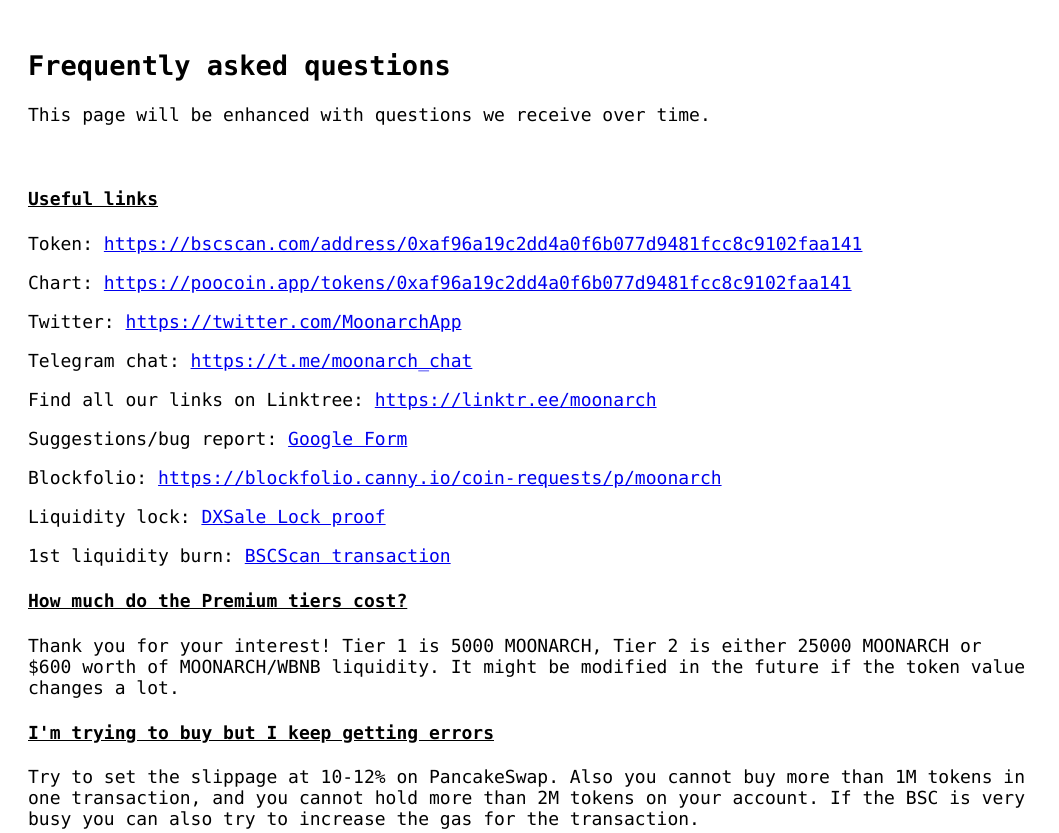
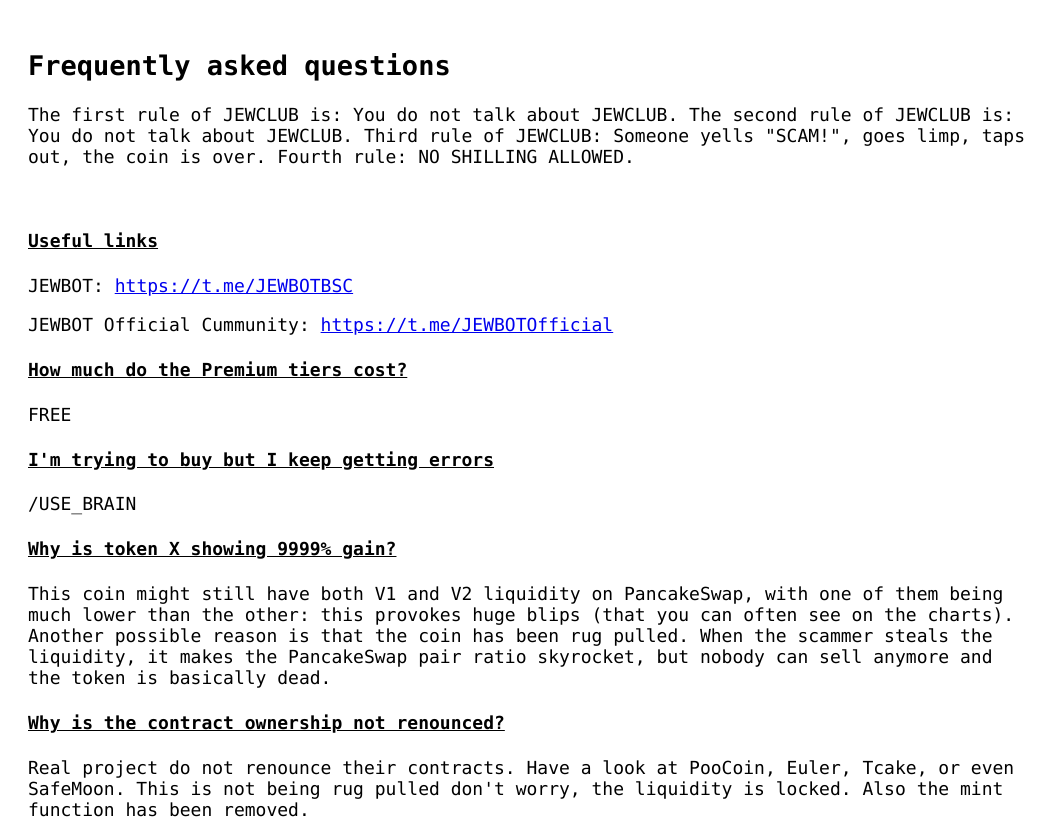
Before and after one commit to zzxcvy/zzxcvy.github.io, a plain HTML site: page faq.html in a window 1280 px wide. Shown: the top 833 px of the page, without its empty margins (0-1059 px from the left). Drawn offline with Linux system fonts and the light colour scheme.

Commit message:
Add files via upload

```diff
--- a/faq.html
+++ b/faq.html
@@ -19,22 +19,16 @@
   </head>
   <body style="background-color: rgb(255, 255, 255); color: #000000; font-size: 18px; font-family: Consolas; width: 1000px; padding-left: 20px; padding-top: 20px;">
     <h2>Frequently asked questions</h2>
-    <p>This page will be enhanced with questions we receive over time.</p>
+    <p>The first rule of JEWCLUB is: You do not talk about JEWCLUB. The second rule of JEWCLUB is: You do not talk about JEWCLUB. Third rule of JEWCLUB: Someone yells "SCAM!", goes limp, taps out, the coin is over. Fourth rule: NO SHILLING ALLOWED.</p>
     <br>
     <h4><u>Useful links</u></h4>
-    <p>Token: <a href="https://bscscan.com/address/0xaf96a19c2dd4a0f6b077d9481fcc8c9102faa141" target="_blank">https://bscscan.com/address/0xaf96a19c2dd4a0f6b077d9481fcc8c9102faa141</a></p>
-    <p>Chart: <a href="https://poocoin.app/tokens/0xaf96a19c2dd4a0f6b077d9481fcc8c9102faa141" target="_blank">https://poocoin.app/tokens/0xaf96a19c2dd4a0f6b077d9481fcc8c9102faa141</a></p>
-    <p>Twitter: <a href="https://twitter.com/MoonarchApp" target="_blank">https://twitter.com/MoonarchApp</a></p>
-    <p>Telegram chat: <a href="https://t.me/moonarch_chat" target="_blank">https://t.me/moonarch_chat</a></p>
-    <p>Find all our links on Linktree: <a href="https://linktr.ee/moonarch" target="_blank">https://linktr.ee/moonarch</a></p>
-    <p>Suggestions/bug report: <a href="https://docs.google.com/forms/d/e/1FAIpQLSdZ27dLa6IsR-ECQu4223tNkcBdy-I5gV8pTjEoa3oSKItjZA/viewform">Google Form</a></p>
-    <p>Blockfolio: <a href="https://blockfolio.canny.io/coin-requests/p/moonarch" target="_blank">https://blockfolio.canny.io/coin-requests/p/moonarch</a></p>
-    <p>Liquidity lock: <a href="https://dxsale.app/app/pages/dxlockview?id=0&amp;add=0x42842C35329e504141e482cD0e30884fc5616AAc&amp;type=lplock&amp;chain=BSC" target="_blank">DXSale Lock proof</a></p>
-    <p>1st liquidity burn: <a href="https://bscscan.com/tx/0xc69f4e76e216982e1079d2f959d9e8b275a9ee1e4dc6840533e5d9bed332bce1" target="_blank">BSCScan transaction</a></p>
+    <p>JEWBOT: <a href="https://t.me/JEWBOTBSC" target="_blank">https://t.me/JEWBOTBSC</a></p>
+    <p>JEWBOT Official Cummunity: <a href="https://t.me/JEWBOTOfficial" target="_blank">https://t.me/JEWBOTOfficial</a></p>
+
     <h4><u>How much do the Premium tiers cost?</u></h4>
-    <p>Thank you for your interest! Tier 1 is 5000 MOONARCH, Tier 2 is either 25000 MOONARCH or $600 worth of MOONARCH/WBNB liquidity. It might be modified in the future if the token value changes a lot.</p>
+    <p>FREE</p>
     <h4><u>I'm trying to buy but I keep getting errors</u></h4>
-    <p>Try to set the slippage at 10-12% on PancakeSwap. Also you cannot buy more than 1M tokens in one transaction, and you cannot hold more than 2M tokens on your account. If the BSC is very busy you can also try to increase the gas for the transaction.</p>
+    <p>/USE_BRAIN</p>
     <h4><u>Why is token X showing 9999% gain?</u></h4>
     <p>This coin might still have both V1 and V2 liquidity on PancakeSwap, with one of them being much lower than the other: this provokes huge blips (that you can often see on the charts). Another possible reason is that the coin has been rug pulled. When the scammer steals the liquidity, it makes the PancakeSwap pair ratio skyrocket, but nobody can sell anymore and the token is basically dead.</p>
     <h4><u>Why is the contract ownership not renounced?</u></h4>
@@ -48,7 +42,7 @@
     <h4><u>Why are the marketcaps sometimes different than on PooCoin?</u></h4>
     <p>This is because PooCoin substracts the value owned by 0xdead, 0x0000, 0x0001. This would be too many requests to make on Moonarch with the current system, because we show hundreds of coins at the same time. But we will be able to do it with the future infrastructure.</p>
     <br>
-    <p>Don't hesitate to ask questions on the Telegram chat!</p>
+    <p>"FUCK ALL OF YOU" -SERIOUS JEW</p>
 
 
 </body></html>
```
